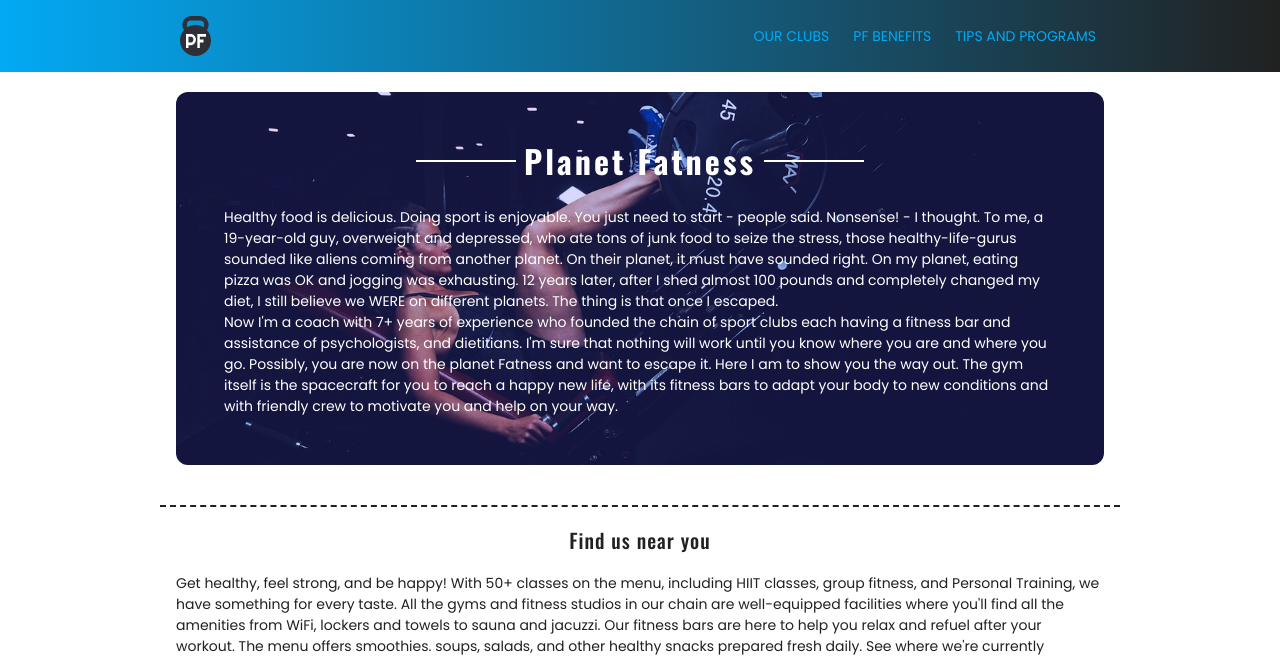
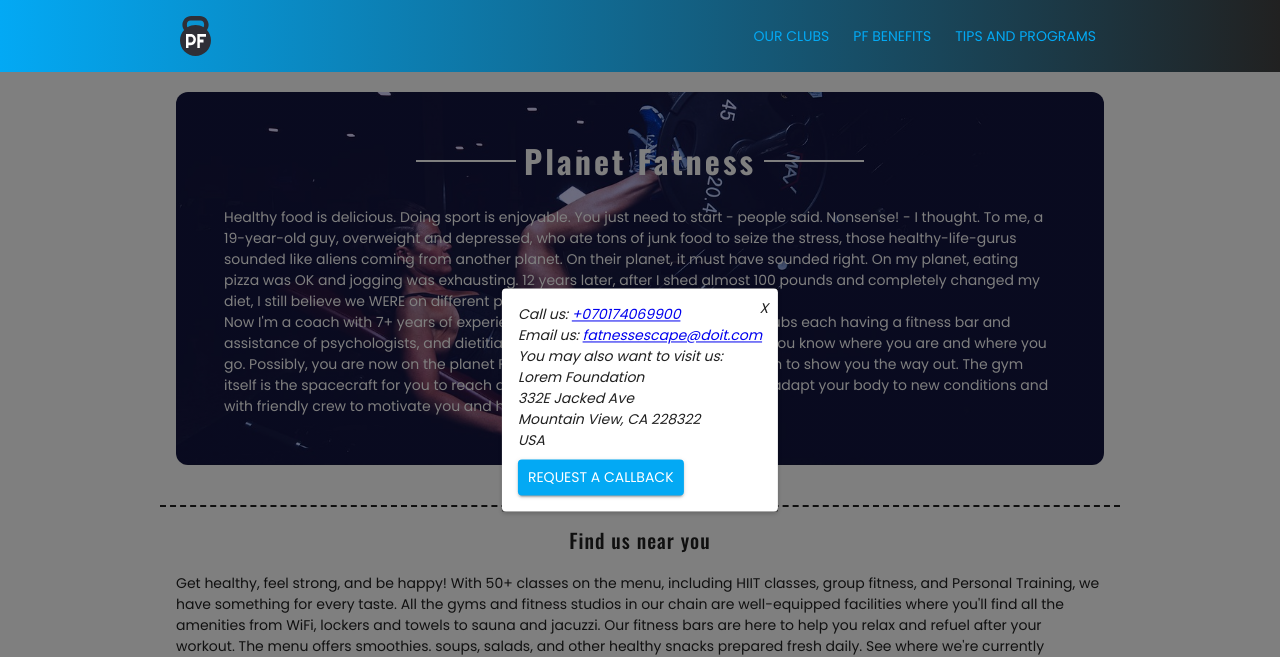
Before and after one commit to stanislavNemch/planet-fatness, a plain HTML site: page index.html in a window 1280 px wide. Both pictures are taken after a click on the button "CONTACT MANAGER". Shown: the top 657 px of the page. Drawn offline with nearby package versions, Linux system fonts and the light colour scheme.

Commit message:
add modal-overlay to Request a callback

```diff
--- a/css/style.css
+++ b/css/style.css
@@ -301,3 +301,55 @@ img {
 .manager-chat-btn:hover {
     background-color: #0288d1;
 }
+
+.modal-overlay {
+    display: none;
+    position: fixed;
+    top: 50%;
+    left: 50%;
+    transform: translate(-50%, -50%);
+    background-color: rgba(0, 0, 0, 0.5);
+    z-index: 9;
+}
+
+#modal-overlay {
+    z-index: 10;
+}
+
+.overlay {
+    display: none;
+    position: fixed;
+    top: 0;
+    left: 0;
+    width: 100%;
+    height: 100%;
+    background-color: rgba(0, 0, 0, 0.5); /* Полупрозрачный серый */
+}
+
+.modal {
+    background-color: #fff;
+    border-radius: 4px;
+    padding: 16px;
+    box-shadow: 0 2px 4px rgba(0, 0, 0, 0.2);
+    max-width: 480px;
+    max-height: 80%;
+    overflow-y: auto;
+}
+
+.contacts button {
+    display: block;
+    padding: 10px;
+    margin-top: 8px;
+    border: none;
+    border-radius: 4px;
+    text-transform: uppercase;
+    color: #ffffff;
+    cursor: pointer;
+    background-color: #03a9f4;
+    box-shadow: rgba(0, 0, 0, 0.2) 0px 3px 1px -2px,
+        rgba(0, 0, 0, 0.14) 0px 2px 2px 0px, rgba(0, 0, 0, 0.12) 0px 1px 5px 0px;
+}
+
+.contacts button:hover {
+    background-color: #0288d1;
+}
--- a/index.html
+++ b/index.html
@@ -10,6 +10,7 @@
     <link href="https://fonts.googleapis.com/css2?family=Oswald:wght@500;700&family=Poppins:wght@400;500&display=swap"
         rel="stylesheet" />
     <link rel="stylesheet" href="./css/style.css">
+    <script src="./js/script.js" defer></script>
     <meta name="description" content="Planet Fatness description meta tag content" />
     <title>Planet Fatness is the place for beginners and pros!</title>
 </head>
@@ -32,7 +33,7 @@
     </header>
 
     <main>
-        <button type="button" class="manager-chat-btn">Contact manager</button>
+        <button type="button" class="manager-chat-btn" onclick="showForm()">Contact manager</button>
         <div class="container">
             <div class="hero">
                 <h1 class="hero-title">Planet Fatness</h1>
@@ -151,15 +152,24 @@
             <p>Do you want to know more? Contact us!</p>
 
             <address>
-                Call us: <a href="tel:+070174069900">+070174069900</a><br />
-                Email us: <a href="mailto:fatnessescape@doit.com">fatnessescape@doit.com</a><br />
-                You may also want to visit us:<br />
-                Lorem Foundation<br />
-                332E Jacked Ave<br />
-                Mountain View, CA 228322<br />
-                USA
+                <div class="modal-overlay" id="modal-overlay">
+                    <div class="modal">
+                        <div style="position: absolute; top: 10px; right: 10px; cursor: pointer;" onclick="hideForm()">X
+                        </div>
+                        <ul class="contacts">
+                            <li>Call us: <a href="tel:+070174069900">+070174069900</a></li>
+                            <li>Email us: <a href="mailto:fatnessescape@doit.com">fatnessescape@doit.com</a></li>
+                            <li>You may also want to visit us:<br />
+                                Lorem Foundation<br />
+                                332E Jacked Ave<br />
+                                Mountain View, CA 228322<br />
+                                USA
+                            </li>
+                            <li><button type="button">Request a callback</button></li>
+                        </ul>
+                    </div>
+                </div>
             </address>
-            <button type="button">Request a callback</button>
         </section>
 
         <section class="section container">
@@ -226,7 +236,7 @@
             </p>
         </div>
     </footer>
-
+    <div class="overlay"></div>
 </body>
 
 </html>
--- /dev/null
+++ b/js/script.js
@@ -0,0 +1,9 @@
+function showForm() {
+    document.getElementById("modal-overlay").style.display = "block";
+    document.querySelector(".overlay").style.display = "block";
+}
+
+function hideForm() {
+    document.getElementById("modal-overlay").style.display = "none";
+    document.querySelector(".overlay").style.display = "none";
+}
```
Lines whose indentation alone changed are shown as unchanged.
